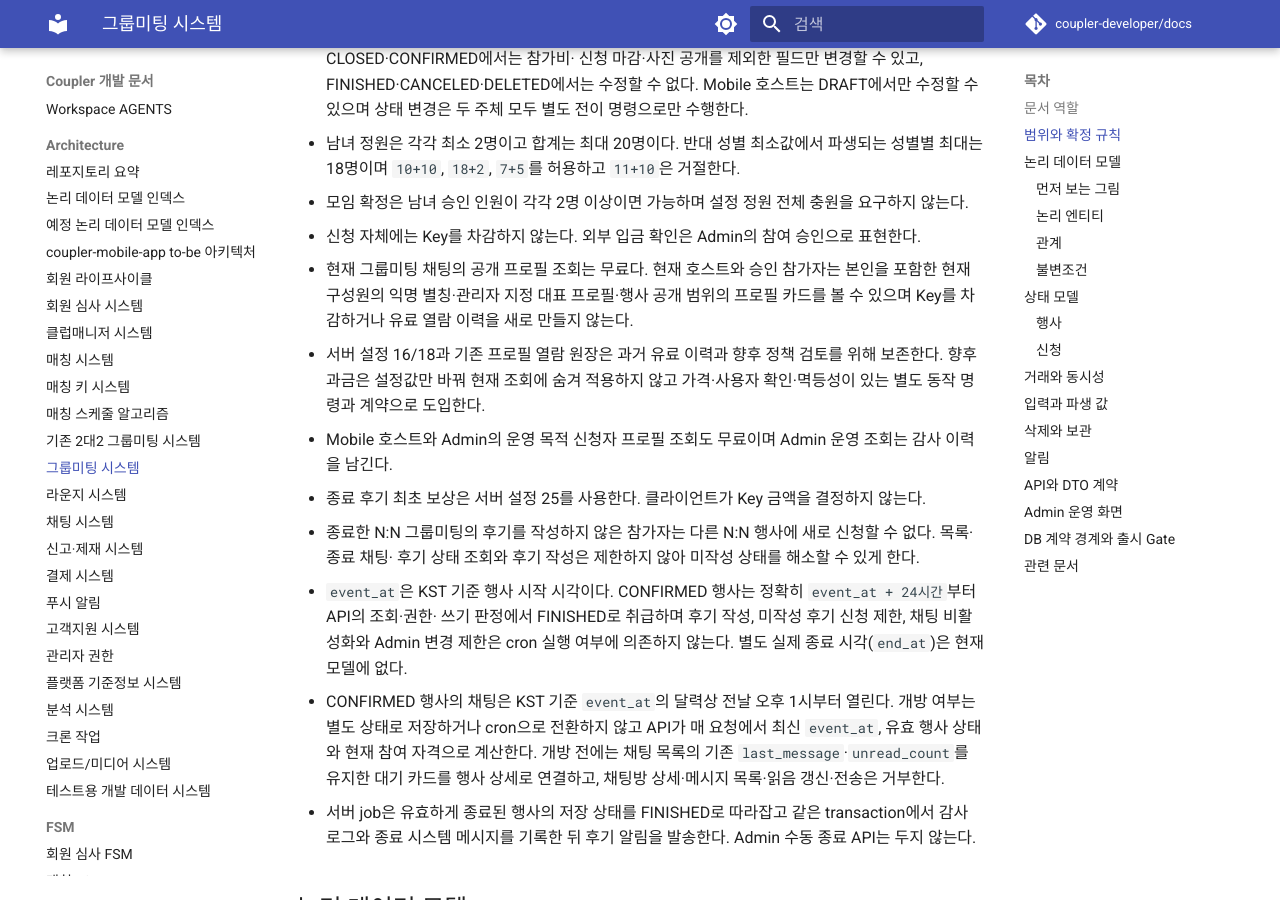
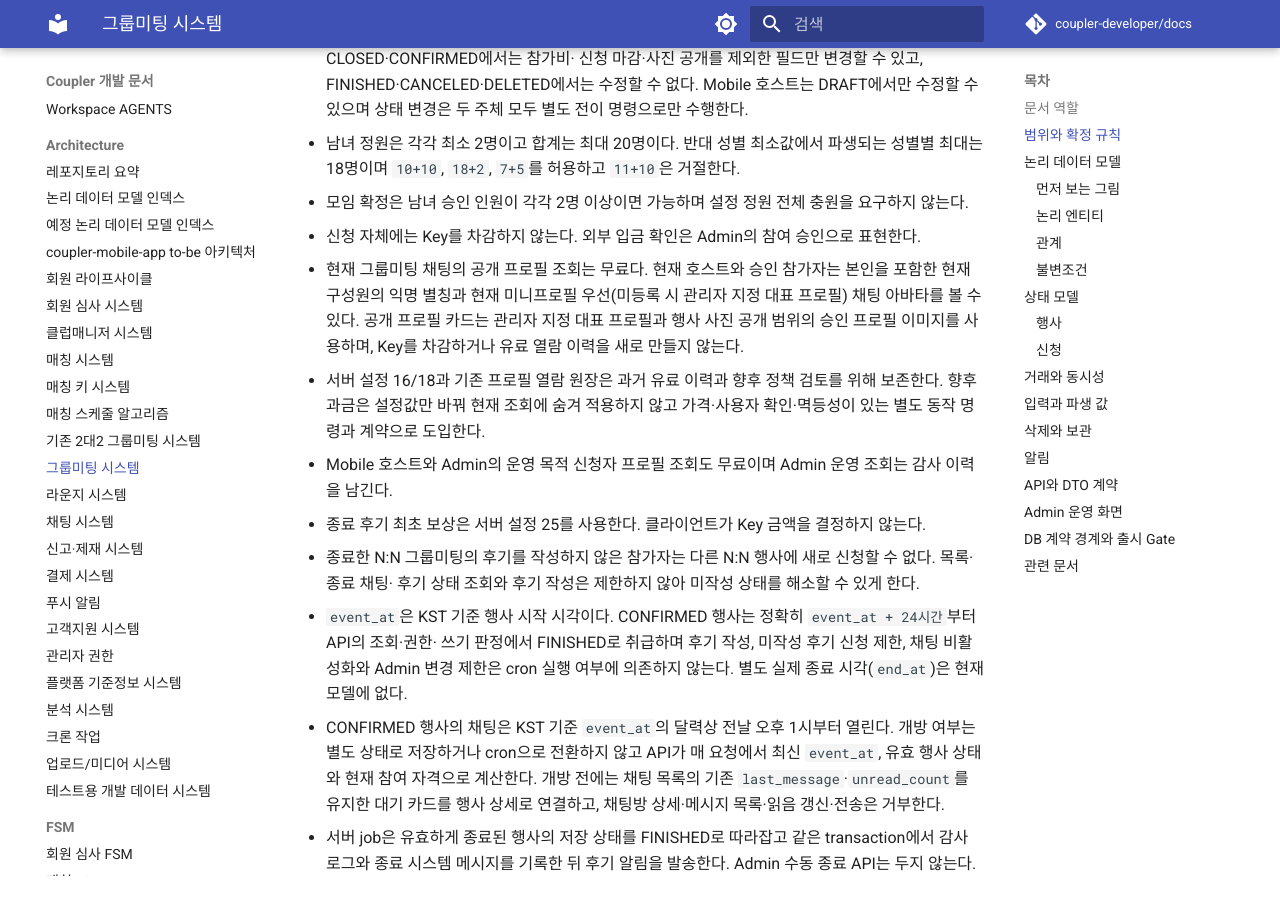
Before and after one commit to coupler-developer/docs, an MkDocs documentation site: the page built from content/architecture/group-meeting-system.md, in a window 1280 px wide and 900 px high, scrolled down 773 px. Built offline with MkDocs 1.6.1 and Material for MkDocs 9.7.7, drawn with Linux system fonts in a browser that asks for light colours; comment, search, counter and statistics services are not loaded.

Commit message:
docs: N:N 채팅 아바타 정책 명시
Reason:
- 채팅 아바타와 공개 프로필 카드가 같은 관리자 지정 이미지를 쓰는 것으로 오해될 수 있었음

Changes:
- 채팅 아바타는 현재 미니프로필 우선, 미등록 시 관리자 지정 프로필을 사용한다고 명시
- 공개 프로필 카드는 기존 관리자 지정·행사 공개 범위 이미지를 유지한다고 분리

How:
- 기존 그룹미팅 아키텍처의 무료 공개 프로필 규칙 한 항목만 보강
- 문서 lifecycle·nav 구조는 변경하지 않음

Tests:
- yarn validate:docs 구성 전체 게이트 통과
- yarn lint:md 통과
- yarn build:docs 통과

```diff
--- a/content/architecture/group-meeting-system.md
+++ b/content/architecture/group-meeting-system.md
@@ -27,8 +27,9 @@
 - 모임 확정은 남녀 승인 인원이 각각 2명 이상이면 가능하며 설정 정원 전체 충원을 요구하지 않는다.
 - 신청 자체에는 Key를 차감하지 않는다. 외부 입금 확인은 Admin의 참여 승인으로 표현한다.
 - 현재 그룹미팅 채팅의 공개 프로필 조회는 무료다. 현재 호스트와 승인 참가자는 본인을 포함한 현재 구성원의
-  익명 별칭·관리자 지정 대표 프로필·행사 공개 범위의 프로필 카드를 볼 수 있으며 Key를 차감하거나 유료 열람
-  이력을 새로 만들지 않는다.
+  익명 별칭과 현재 미니프로필 우선(미등록 시 관리자 지정 대표 프로필) 채팅 아바타를 볼 수 있다. 공개 프로필
+  카드는 관리자 지정 대표 프로필과 행사 사진 공개 범위의 승인 프로필 이미지를 사용하며, Key를 차감하거나
+  유료 열람 이력을 새로 만들지 않는다.
 - 서버 설정 16/18과 기존 프로필 열람 원장은 과거 유료 이력과 향후 정책 검토를 위해 보존한다. 향후 과금은
   설정값만 바꿔 현재 조회에 숨겨 적용하지 않고 가격·사용자 확인·멱등성이 있는 별도 동작 명령과 계약으로
   도입한다.
```
